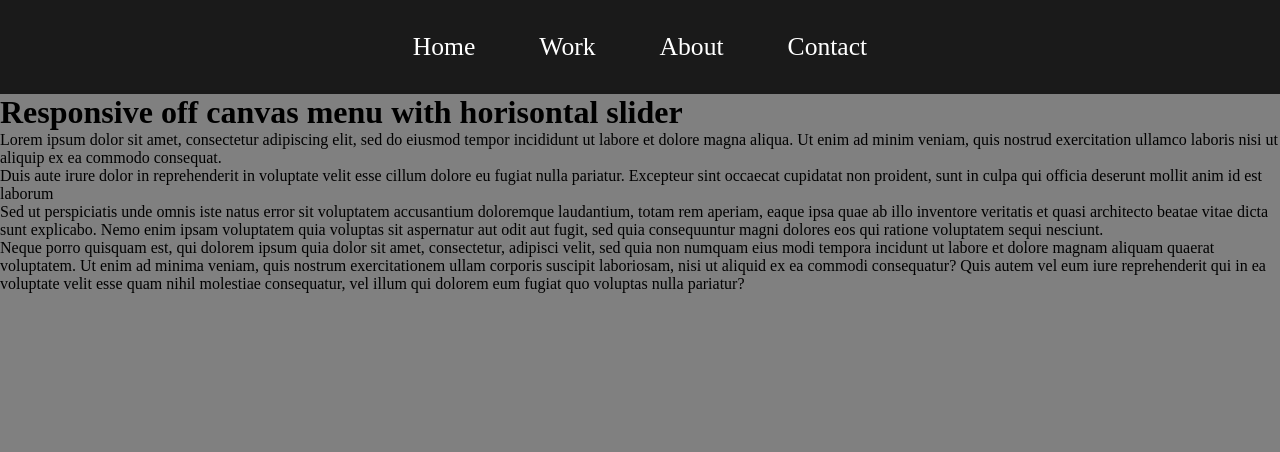
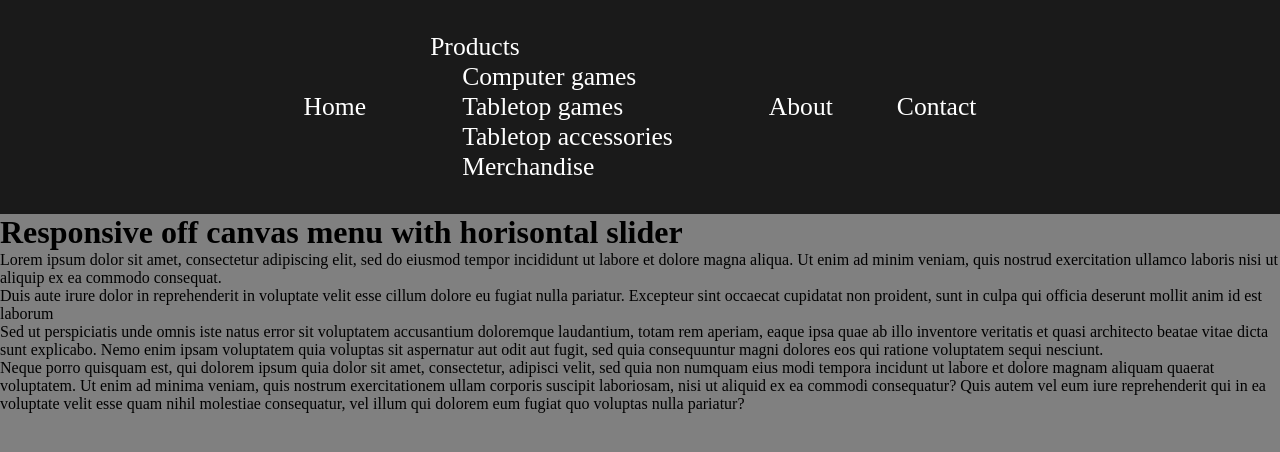
Before and after one commit to Its-Redd/Opgave---JavaScript---Off-canvas-menu-filer, a plain HTML site: page index.html in a window 1280 px wide. Drawn offline with Linux system fonts and the light colour scheme.

Commit message:
Add submenu for Products

```diff
--- a/index.html
+++ b/index.html
@@ -16,8 +16,14 @@
         <li>
           <a href="#">Home</a>
         </li>
-        <li>
-          <a href="#">Work</a>
+        <li id="”showsubmenu”">
+          <a href="#"><span class="arrow"></span>Products</a>
+          <ul>
+            <li><a href="#">Computer games</a></li>
+            <li><a href="#">Tabletop games</a></li>
+            <li><a href="#">Tabletop accessories</a></li>
+            <li><a href="#">Merchandise</a></li>
+          </ul>
         </li>
         <li>
           <a href="#">About</a>
```
